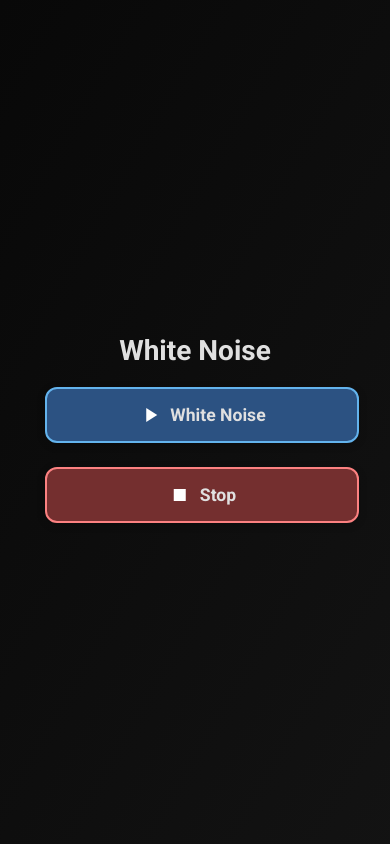
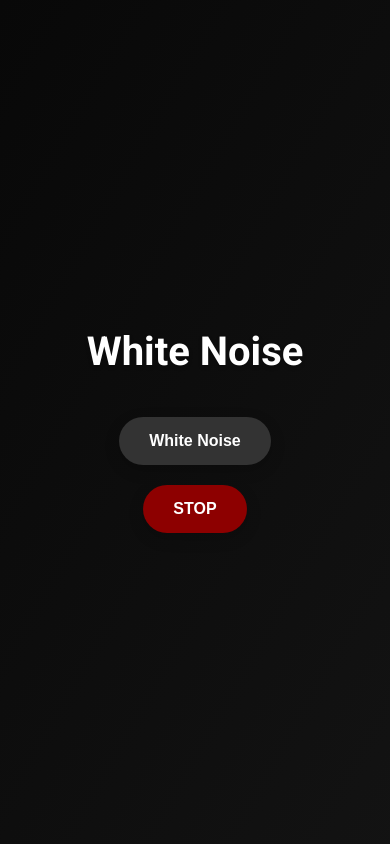
Before and after one commit to lukegude/whiteNoise, a Flask app: page / in a window 390 px wide. Run offline with Flask 3, Linux system fonts and the light colour scheme; some libraries are stand-ins or nearby versions.

Commit message:
Reverted

```diff
--- a/app.py
+++ b/app.py
@@ -3,7 +3,6 @@ from datetime import datetime, timedelta
 import subprocess, os, signal, time, sys, threading
 from flask_wtf.csrf import CSRFProtect
 
-from flask_wtf.csrf import CSRFProtect
 
 
 alarm_time = None
@@ -181,18 +180,24 @@ def index():
             return redirect(url_for("bluetooth_scan"))
 
         elif "wn" in request.form or "bn" in request.form:
+            noise_thread_stopped = True
+
+            for thread in threading.enumerate():
+                if thread.name == "noise_thread":
+                    thread.join()
+                    break
+
             if "wn" in request.form:
-                threading.Thread(target=start_white_noise, daemon=True).start()
+                threading.Thread(target=start_white_noise, name="noise_thread").start()
             else:
-                start_brown_noise()
+                threading.Thread(target=start_brown_noise, name="noise_thread").start()
+
         elif "stop" in request.form:
+            alarm_playing_thread_stopped = True
             noise_thread_stopped = True
-            alarm_thread_stopped = True
-            alarm_playing_thread_stopped = True
-            try:
-                subprocess.run(["pkill", "sox"], check=False)
-            except Exception:
-                pass
+
+        else:
+            return redirect(url_for("index"))
 
     formatted_alarm_time = alarm_time.strftime("%I:%M %p") if alarm_time else None
 
@@ -273,28 +278,6 @@ def delete_alarm():
     return redirect(url_for("index"))
 
 
-@app.route("/set_alarm", methods=["GET"])
-def set_alarm():
-    if "i_time" in request.args:
-        time_str = request.args.get("i_time")
-        try:
-            global alarm_time
-            alarm_time = datetime.strptime(time_str, "%I:%M %p")
-            alarm_time = alarm_time.replace(
-                year=datetime.now().year,
-                month=datetime.now().month,
-                day=datetime.now().day,
-            )
-            if alarm_time < datetime.now():
-                alarm_time += timedelta(days=1)
-            with open("alarm.txt", "w") as f:
-                f.write(alarm_time.strftime("%Y-%m-%d %H:%M:%S"))
-            threading.Thread(target=alarm_thread, name="alarm_thread").start()
-        except ValueError:
-            pass
-    return redirect(url_for("index"))
-
-
 if __name__ == "__main__":
     with open("alarm.txt", "r") as f:
         try:
--- a/static/styles.css
+++ b/static/styles.css
@@ -6,16 +6,11 @@ body, html {
   height: 100%;
   width: 100%;
   overflow: hidden;
-    background: #1a1a1a;
-    -webkit-tap-highlight-color: transparent;
-    -webkit-touch-callout: none;
-    -webkit-user-select: none;
-    user-select: none;
+  background: #333;
 }
 
 .swiper-container {
   height: 100%;
-    width: 100%;
 }
 
 .swiper-wrapper {
@@ -28,143 +23,111 @@ body, html {
   background: linear-gradient(120deg, #080808 0%, #454545 100%);
   display: flex;
   align-items: center;
+  width: 100%;
+}
+
+
+.swiper-slide-n {
+  display: flex;
+  align-items: center;
   justify-content: center;
   width: 100%;
-    height: 100%;
 }
+
+
+.swiper-slide {
+  display: flex;
+  align-items: center;
+  justify-content: center;
+  width: 50%;
+}
+
 
 .container {
   text-align: center;
-    color: #e0e0e0;
-    padding: 20px;
-    width: 100%;
-    max-width: 100%;
-    box-sizing: border-box;
-    display: flex;
-    flex-direction: column;
-    align-items: center;
-    justify-content: center;
-    min-height: 100%;
-}
-
-h1 {
-    font-size: 2rem;
-    margin: 1rem 0;
-    color: #e0e0e0;
-    text-align: center;
-    width: 100%;
-}
-
-h2 {
-    font-size: 1.5rem;
-    margin: 0.5rem 0;
-    color: #e0e0e0;
-    text-align: center;
-    width: 100%;
-}
-
-.action-buttons,
-.alarm-actions,
-.settings-form {
-    display: flex;
-    flex-direction: column;
-    align-items: center;
-    justify-content: center;
-    gap: 1rem;
-    width: 100%;
-    max-width: 300px;
-    margin: 0 auto;
 }
 
 .cool-button {
-    background: #2c3e50;
-    color: #e0e0e0;
+  background: #333; /* Bright blue for better visibility */
+  color: #fff; /* White text for high contrast */
   border: none;
-    padding: 16px 24px;
-    font-size: 1.1rem;
-    border-radius: 12px;
-    box-shadow: 0 2px 8px rgba(0, 0, 0, 0.2);
+  padding: 15px 30px;
+  font-size: 16px; /* Increased font size for readability */
+  border-radius: 50px;
+  box-shadow: 0 5px 15px rgba(0, 0, 0, 0.2);
   cursor: pointer;
   outline: none;
-    transition: transform 0.2s ease, background 0.3s ease;
-    font-weight: 600;
-    text-decoration: none;
-    border: 2px solid #4a5568;
-    display: flex;
-    align-items: center;
-    justify-content: center;
-    gap: 8px;
-    width: 100%;
-    max-width: 280px;
-    margin: 4px auto;
-    -webkit-tap-highlight-color: transparent;
-    touch-action: manipulation;
-}
-
-.cool-button:active {
-    transform: scale(0.98);
-    background: #34495e;
-}
-
-.cool-button.primary {
-    background: #2c5282;
-    border-color: #63b3ed;
+  margin: 10px;
+  transition: transform 0.2s ease;
+  /* Added for accessibility */
+  font-weight: bold; /* Makes text more readable */
+  text-decoration: none; /* Prevents underlining */
 }
 
 .cool-button.secondary {
-    background: #742f2f;
-    border-color: #fc8181;
+  background: #8d0000; /* Complimentary color to #333 for better contrast */
 }
 
-.current-alarm,
-.no-alarm {
-    display: flex;
-    flex-direction: column;
-    align-items: center;
-    justify-content: center;
-    gap: 1rem;
-    width: 100%;
-    padding: 1rem;
+.cool-button.time {
+  background: #007bff; /* Consistent bright blue for time buttons */
+  color: #fff; /* White text for high contrast */
+}
+/* Added for accessibility */
+.cool-button:focus {
+  box-shadow: 0 0 0 2px #fff; /* Provides visual feedback for focus state */
 }
 
-@media (max-width: 480px) {
-    .container {
-        padding: 16px;
+
+
+
+select {
+  appearance: none;  /* Remove default appearance */
+  outline: none;
+  padding: 10px 20px;
+  margin: 5px;
+  border: none;
+  border-radius: 25px;
+  background: #e8e8e8;
+  font-size: 16px;
+  color: #555;
+  cursor: pointer;
+  transition: background 0.3s;
+  position: relative;
 }
 
-    h1 {
-        font-size: 1.75rem;
+select:hover {
+  background: #dedede;
 }
 
-    h2 {
-        font-size: 1.25rem;
+select:focus {
+  background: #cfcfcf;
 }
 
-    .cool-button {
-        width: 90%;
-        max-width: 280px;
-        padding: 14px 20px;
+/* Custom dropdown arrow */
+select::-ms-expand {
+  display: none;
 }
 
-    .action-buttons,
-    .alarm-actions,
-    .settings-form {
-        width: 90%;
-        margin: 0 auto;
-    }
+select:after {
+  content: '\25BC';  /* Down arrow symbol */
+  position: absolute;
+  top: 50%;
+  right: 15px;
+  transform: translateY(-50%);
+  pointer-events: none;
 }
 
-.material-symbols-outlined {
-    font-size: 24px;
-    line-height: 1;
-    vertical-align: middle;
+
+
+h1 {
+  color: #fff;
+  margin-bottom: 32px;
+  font-size: 2.5rem;
+  text-shadow: 0 2px 4px rgba(0, 0, 0, 0.2);
 }
 
-* {
-    -webkit-touch-callout: none;
-    -webkit-user-select: none;
-    user-select: none;
-}
+
+
 
 .picker {
 display: grid;
@@ -173,10 +136,6 @@ h2 {
 position: relative;
 box-sizing: border-box;
 overflow: hidden;
-  -webkit-overflow-scrolling: touch;
-  scroll-behavior: smooth;
-  padding: 10px;
-  max-height: 70vh;
 }
 
 .picker::before,
@@ -241,18 +200,12 @@ date {
 
 time {
 text-align: center;
-  padding: 12px 8px;
-  min-height: 44px;
-  display: flex;
-  align-items: center;
-  justify-content: center;
 }
 
 date,
 time {
 color: hsl(200 20% 80%);
 }
-
 .timemachine{
 min-block-size: 100%;
 min-inline-size: 100%;
@@ -263,93 +216,25 @@ time {
 font-family: system-ui, sans-serif;
 block-size: 100%;
 inline-size: 100%;
-  background: #1a1a1a;
-  -webkit-overflow-scrolling: touch;
-  max-height: 100vh;
-  overflow-y: auto;
+background: #333;
+}
+
+
+.cool-button.stop {
+  padding: 100px 100px;
+  font-size: 56px;
+  border-radius: 50%;
+  background: #f44336;
 }
 
 .sleep{
   position: absolute;
   top: 0;
   left: 0;
+
+
+.cool-button.sleep {
+  padding: 15px 15px;
 }
 
-.cool-button.time {
-    background: #2c5282;
-    color: #e0e0e0;
-    border-color: #63b3ed;
 }
-
-.cool-button.time:hover {
-    background: #2b6cb0;
-    border-color: #90cdf4;
-}
-
-.cool-button.stop {
-    padding: 60px 60px;
-    font-size: 48px;
-    border-radius: 50%;
-    background: #c53030;
-    border: 5px solid #fc8181;
-    text-transform: uppercase;
-    font-weight: 900;
-    animation: gentle-pulse 2s infinite;
-    width: 80vw;
-    max-width: 300px;
-    height: auto;
-    aspect-ratio: 1;
-}
-
-.cool-button.stop:hover {
-    background: #e53e3e;
-    border-color: #fed7d7;
-}
-
-.cool-button.sleep {
-    padding: 20px 20px;
-    font-size: 28px;
-    border-width: 3px;
-}
-
-@keyframes gentle-pulse {
-    0% { transform: scale(1); }
-    50% { transform: scale(1.02); }
-    100% { transform: scale(1); }
-}
-
-select {
-    appearance: none;
-    outline: none;
-    padding: 10px 20px;
-    margin: 5px;
-    border: none;
-    border-radius: 25px;
-    background: #2d3748;
-    font-size: 16px;
-    color: #e0e0e0;
-    cursor: pointer;
-    transition: background 0.3s;
-    position: relative;
-}
-
-select:hover {
-    background: #4a5568;
-}
-
-select:focus {
-    background: #cfcfcf;
-}
-
-select::-ms-expand {
-    display: none;
-}
-
-select:after {
-    content: '\25BC';
-    position: absolute;
-    top: 50%;
-    right: 15px;
-    transform: translateY(-50%);
-    pointer-events: none;
-}
--- a/templates/alarm.html
+++ b/templates/alarm.html
@@ -2,7 +2,8 @@
 <html lang="en">
 <head>
     <meta charset="UTF-8">
-    <meta name="viewport" content="width=device-width, initial-scale=1.0, maximum-scale=1.0, user-scalable=no">
+    <meta name="viewport" content="width=device-width, initial-scale=1.0">
+
     <meta name="apple-mobile-web-app-capable" content="yes">
     <meta name="apple-mobile-web-app-status-bar-style" content="black-translucent">
     <meta name="format-detection" content="telephone=no">
@@ -98,7 +99,7 @@
     </span>
 </div>
 <div class="container">
-<form method="GET" action="/set_alarm">
+<form method="POST">
     <input type="hidden" name="i_time" id="i_time" value="">
     <button class="cool-button" id="submitTime">Submit Time</button>
 </form>
--- a/templates/index.html
+++ b/templates/index.html
@@ -10,7 +10,9 @@
     <title>White Noise</title>
 
     <link href="https://fonts.googleapis.com/css2?family=Roboto:wght@300;400;700&display=swap" rel="stylesheet">
+    <!-- <link rel="stylesheet" href="https://unpkg.com/swiper/swiper-bundle.min.css"> -->
     <link rel="stylesheet" href="static/swiper.css">
+
     <link rel="stylesheet" href="static/styles.css">
     <link rel="stylesheet"
         href="https://fonts.googleapis.com/css2?family=Material+Symbols+Outlined:opsz,wght,FILL,GRAD@20..48,100..700,0..1,-50..200" />
@@ -33,54 +35,36 @@
 <body>
     <div class="swiper-container">
         <div class="swiper-wrapper">
-            <!-- White Noise Page -->
-            <div class="swiper-slide">
+            <!-- Page 1 -->
+            <div class="swiper-slide page">
                 <div class="container">
                     <h1>White Noise</h1>
-                    <div class="action-buttons">
-                        <a href="/?action=wn" class="cool-button primary">
-                            <span class="material-symbols-outlined">play_arrow</span>
-                            White Noise
-                        </a>
-                        <a href="/?action=stop" class="cool-button secondary">
-                            <span class="material-symbols-outlined">stop</span>
-                            Stop
-                        </a>
-                    </div>
+                    <form method="POST">
+                        <button name="wn" class="cool-button">White Noise</button>
+                        <div>
+                            <button name="stop" class="cool-button secondary">STOP</button>
+                        </div>
+                    </form>
                 </div>
             </div>
 
-            <!-- Alarm Page -->
-            <div class="swiper-slide">
+            <!-- Page 2 -->
+            <div class="swiper-slide page">
                 <div class="container">
                     <h1>Alarm</h1>
                     {% if alarm_time %}
-                    <div class="current-alarm">
-                        <h2>{{ alarm_time }}</h2>
-                        <div class="alarm-actions">
-                            <a href="/alarm" class="cool-button">
-                                <span class="material-symbols-outlined">edit</span>
-                                Edit Alarm
-                            </a>
-                            <a href="/delete_alarm" class="cool-button secondary">
-                                <span class="material-symbols-outlined">delete</span>
-                                Delete
-                            </a>
-                        </div>
-                    </div>
+                    <h1>{{ alarm_time }}</h1>
+                    <a href="/alarm"><button class="cool-button">New Alarm</button></a>
+                    <a href="/delete_alarm"><button class="cool-button">Delete Alarm</button></a>
                     {% else %}
-                    <div class="no-alarm">
-                        <h2>No Alarm Set</h2>
-                        <a href="/alarm" class="cool-button">
-                            <span class="material-symbols-outlined">add_alarm</span>
-                            Set Alarm
-                        </a>
-                    </div>
+                    <h1>No Alarm Set</h1>
+                    <a href="/alarm"><button class="cool-button">New Alarm</button></a>
                     {% endif %}
                 </div>
         </div>
     </div>
 
+    <!-- <script src="https://unpkg.com/swiper/swiper-bundle.min.js"></script> -->
     <script src="static/swiper.js"></script>
     <script>
             document.addEventListener('DOMContentLoaded', function () {
```
Lines whose indentation alone changed are shown as unchanged.
